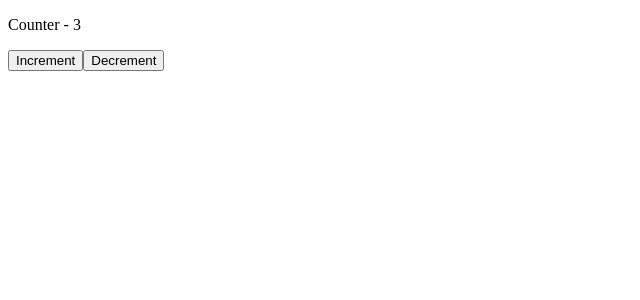
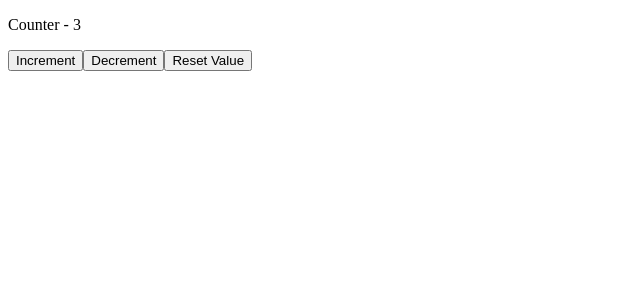
Before and after one commit to Tanzeelakhan42/React, a React (Vite) app: page / in a window 1280 px wide. Shown: the top 300 px of the page, without its empty margins (0-640 px from the left). Built offline with nearby package versions, Linux system fonts and the light colour scheme.

Commit message:
feat: implement counter with increment, decrement and reset functionality

```diff
--- a/src/components/CounterComponent.jsx
+++ b/src/components/CounterComponent.jsx
@@ -1,12 +1,14 @@
 import React, { useState } from "react";
 
 const CounterComponent = () => {
-  const [count, setCount] = useState(3);
+  const initialValue = 3;
+  const [count, setCount] = useState(initialValue);
   return (
     <div>
       <p>Counter - {count} </p>
       <button onClick={() => setCount(count + 1)}>Increment</button>
       <button onClick={() => setCount(count - 1)}>Decrement</button>
+      <button onClick={() => setCount(initialValue)}>Reset Value</button>
     </div>
   );
 };
```
